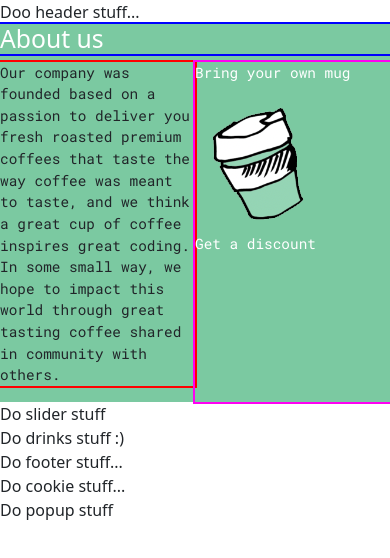
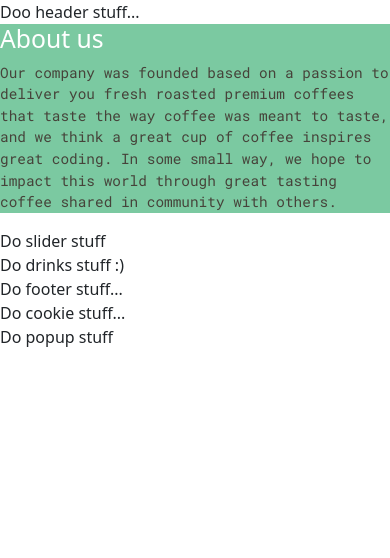
Before and after one commit to Medieinstitutet/fed22d-grafiska-verktyg-tomatsoppan, a plain HTML site: page index.html in a window 390 px wide. Drawn offline with nearby package versions, Linux system fonts and the light colour scheme.

Commit message:
:lipstick: fix mobile version scss

```diff
--- a/css/style.scss
+++ b/css/style.scss
@@ -26,31 +26,18 @@ p {
 
     .about-us-title {
         color: #FFFFFF;
-        outline: 2px solid blue;
+        display: inline-block;
         // font-family: cinzel;
     }
 
-    .about-us-all-wrapper {
-        display: flex;
-        flex-direction: row;
+    .about-us-text {
+        color: #46433A;
+    }
 
-        .about-us-text {
-            outline: 2px solid red;
-            // display: flex;
-            width: 50%;
-        }
+    .about-us-wrapper-right {
+        display: none;
+    }
 
-        .about-us-wrapper-discount {
-            outline: 2px solid rgb(255, 0, 242);
-            width: 50%;
-
-            display: inline-block;
-
-            .about-us-discount {
-                color: #FFFFFF;
-            }
-        }
-    }
 }
 
 //=================================================================================================
--- a/index.html
+++ b/index.html
@@ -24,8 +24,8 @@
         Doo header stuff...
     </header>
     <section class="about-us-section">
-        <h2 class="about-us-title">About us</h2>
-        <div class="about-us-all-wrapper">
+        <div class="about-us-wrapper-left">
+            <h2 class="about-us-title">About us</h2>
             <p class="about-us-text">
                 Our company was founded based on a passion to deliver you fresh roasted premium coffees that taste the
                 way
@@ -34,11 +34,12 @@
                 In some small way, we hope to impact this world through great tasting coffee shared in community with
                 others.
             </p>
-            <div class="about-us-wrapper-discount">
-                <p class="about-us-discount">Bring your own mug</p>
-                <img src="/assets/graphic resources/cup.png" alt="animated green take away mug with a white lid on top">
-                <p class="about-us-discount">Get a discount</p>
-            </div>
+        </div>
+        <div class="about-us-wrapper-right">
+            <p class="about-us-discount">Bring your own mug</p>
+            <img class="mug-pic" src="/assets/graphic resources/cup.png"
+                alt="animated green take away mug with a white lid on top">
+            <p class="about-us-discount">Get a discount</p>
         </div>
     </section>
     <section class="slider-section">
```
Also changed, not shown: css/style.css, 1 other file.
